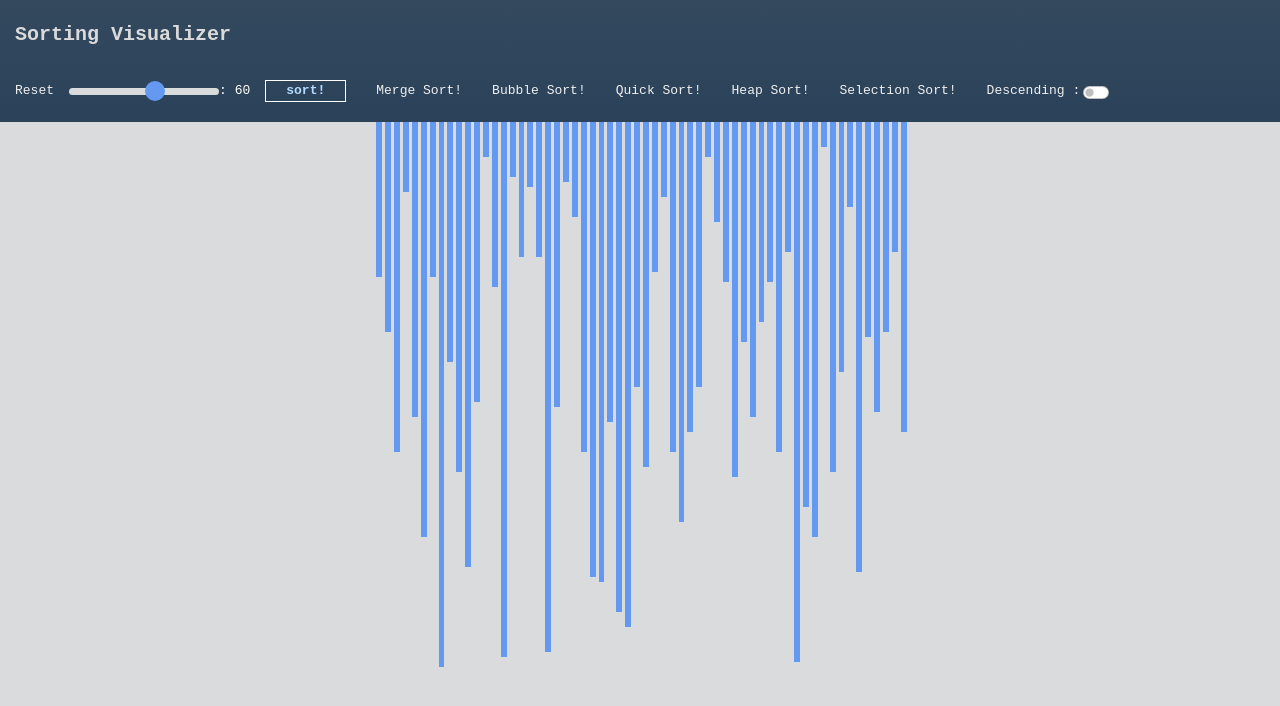
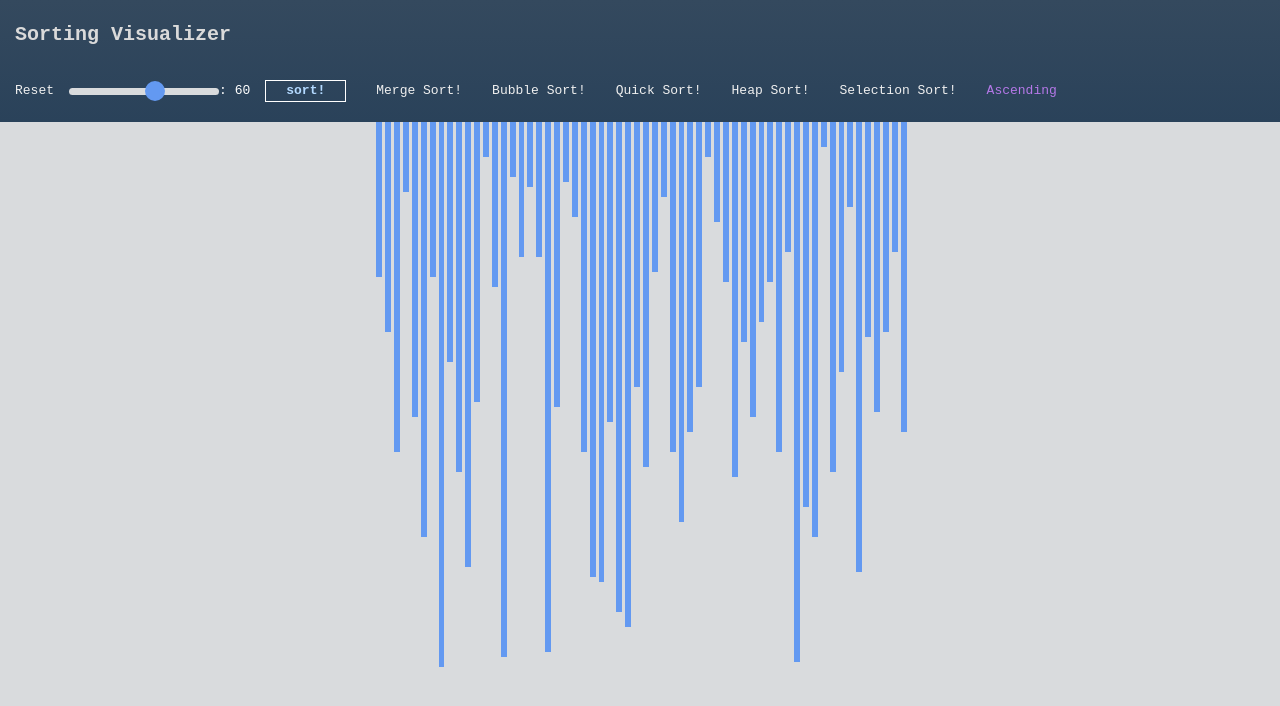
Before and after one commit to sandeeptottadi/Sorting-Visualizer, a React (Create React App) app: page / in a window 1280 px wide. Shown: the top 706 px of the page. Built offline with nearby package versions, Linux system fonts and the light colour scheme.

Commit message:
new commit

```diff
--- a/src/App.css
+++ b/src/App.css
@@ -64,7 +64,7 @@
   background-color: #333;
 }
 
-.nav-element:not(.sort) {
+.nav-element:not(.sort, .switch) {
   /* font-weight: 200; */
   position: relative;
   margin: 15px;
@@ -86,6 +86,12 @@
 .reset {
   color: red;
   font-weight: 500;
+}
+
+.switch {
+  margin: 15px;
+
+  color: #b578e8;
 }
 
 input[type="range"] {
--- a/src/App.js
+++ b/src/App.js
@@ -120,16 +120,8 @@ function App() {
           <div className="nav-element" onClick={() => setAlgo("Selection")}>
             Selection Sort!
           </div>
-          <div className="nav-element switch">
-            Descending :
-            <Form>
-              <Form.Check
-                onChange={() => setorder()}
-                variant="info"
-                type="switch"
-                id="custom-switch"
-              />
-            </Form>
+          <div onClick={() => setorder()} className="nav-element switch">
+            <div>{order}</div>
           </div>
         </div>
       </nav>
```
